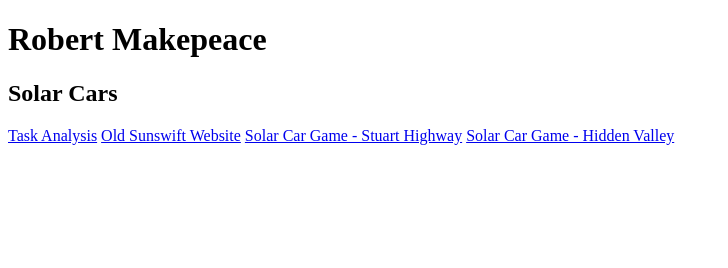
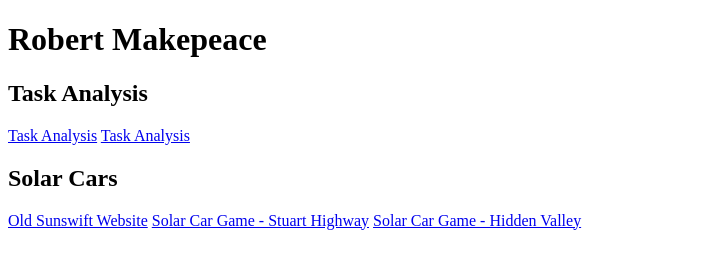
Before and after one commit to robmakepeace/robmakepeace.au, a plain HTML site: page index.html in a window 1280 px wide. Shown: the whole page, without its empty margins (0-728 px from the left). Drawn offline with Linux system fonts and the light colour scheme.

Commit message:
more links

```diff
--- a/index.html
+++ b/index.html
@@ -5,9 +5,12 @@ Robert Makepeace
 </title>
 <body>
 <h1>Robert Makepeace</h1>
+<h2>Task Analysis</h2>
+<a href="http://robmakepeace.github.io/taskanalysis">Task Analysis</a>
+<a href="./taskanalysis">Task Analysis</a>
 <h2>Solar Cars</h2>
 <p>
-<a href="robmakepeace.github.io/taskanalysis">Task Analysis</a>
+
 <a href="./sunswift/index.html">Old Sunswift Website</a>
 
 <a href="./stuartWP/stuartWP.html">Solar Car Game - Stuart Highway</a>
```
